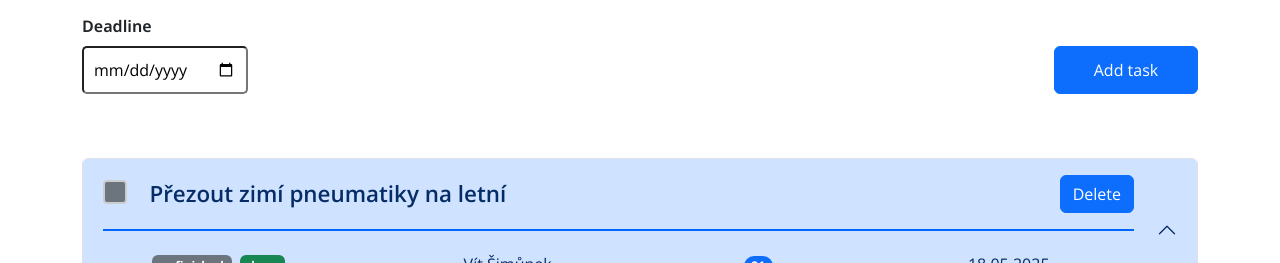
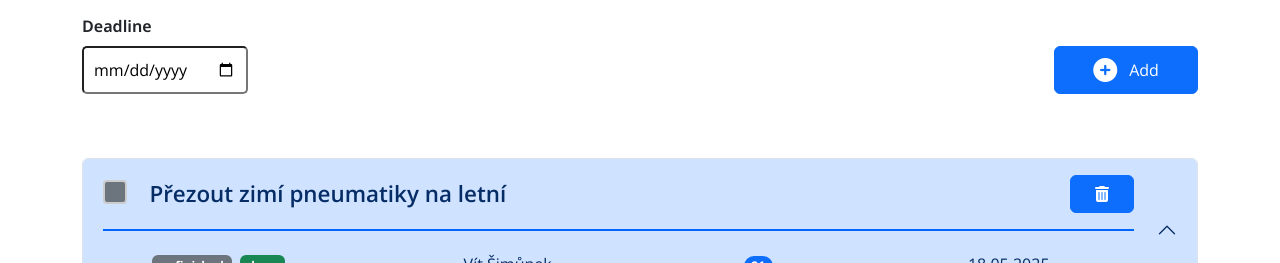
Before and after one commit to Vitus96/React_To_Do_App, a React (Create React App) app: page /project in a window 1280 px wide. Shown: the part 458-721 px from the top of the page. Built offline with nearby package versions, Linux system fonts and the light colour scheme.

Commit message:
Adding icons

```diff
--- a/public/index.html
+++ b/public/index.html
@@ -29,6 +29,8 @@
     href="https://fonts.googleapis.com/css2?family=Montserrat:ital,wght@0,100..900;1,100..900&family=Open+Sans:ital,wght@0,300..800;1,300..800&display=swap"
     rel="stylesheet">
 
+  <!-- FOnt Awesome Icons-->
+  <link rel="stylesheet" href="https://cdnjs.cloudflare.com/ajax/libs/font-awesome/6.5.0/css/all.min.css">
 
 </head>
 
--- a/src/App.scss
+++ b/src/App.scss
@@ -90,58 +90,26 @@ a.navbar-brand {
   }
 }
 
-
 .form-label {
   font-weight: 650;
 }
 
+.button-plus i {
+  margin-right: 0.5em;
+}
 
+
+/*
+.button-delete::before {
+  content: "\1F5D1"; // Unicode hex zápis
+  margin-right: 8px;
+  color: white;
+  font-size: 20px;
+}
+*/
 
 
 /* ListForm component */
-
-/*
-.listform-container {
-  padding-top: 2em;
-}
-
-.list-group-item {
-  width: 95%;
-}
-
-.form-list-container {
-  display: flex;
-  align-items: center;
-  justify-content: center;
-  border-bottom: 2px solid #0066ff;
-  padding-bottom: 0.5em;
-}
-
-.list-item {
-  padding: 1em 0 0 2em;
-  display: flex;
-  align-items: center;
-  justify-content: center;
-}
-
-.item-task {
-  display: flex;
-  align-items: center;
-  width: 100%;
-  font-weight: 600;
-  font-size: 1.4em;
-}
-
-.form-list-checkbox {
-  padding-right: 1em;
-}
-
-.item-button-delete {
-  display: flex;
-  justify-content: flex-end;
-}
-*/
-
 
 .form-list-container {
   display: flex;
@@ -154,7 +122,6 @@ a.navbar-brand {
 
   @media (min-width: 37.5em) {
     // 600px
-    //600px
     flex-direction: row;
   }
 }
@@ -205,13 +172,16 @@ a.navbar-brand {
   width: 96%;
 }
 
+.button-delete {
+  width: 4em;
 
-
-
+  i {
+    color: white;
+  }
+}
 
 
 /* CHECKBOX */
-
 .form-list-container {
   display: flex;
   justify-content: flex-start;
@@ -252,36 +222,11 @@ input[type="checkbox"].custom:checked::after {
   transform: rotate(45deg);
 }
 
-/*--------------------------------------------*/
 
 
 
 
-
-
-
-
-
-
-
-
-
-
-
-
-
-
-
-
-
-
-
-
-
-
-
-
-/*--------------------------------------*/
+/*--------------------------------------------*/
 
 
 /*
--- a/src/components/ButtonForm.js
+++ b/src/components/ButtonForm.js
@@ -6,7 +6,7 @@ import Button from 'react-bootstrap/Button';
 function ButtonForm() {
     return (
         <>
-            <Button type="submit" className="button-add">Add task </Button>
+            <Button type="submit" className="button-add button-plus"><i class="fa-solid fa-circle-plus fa-xl"></i>Add</Button>
         </>
     );
 };
--- a/src/components/ButtonFormDelete.js
+++ b/src/components/ButtonFormDelete.js
@@ -1,12 +1,17 @@
 import React from "react";
+import Button from 'react-bootstrap/Button';
 
-import Button from 'react-bootstrap/Button';
+// Icons:
+
 
 
 function ButtonFormDelete() {
     return (
         <>
-            <Button type="submit" className="button-add">Delete</Button>
+            <Button type="submit" className="button-add button-delete">
+                <i class="fa-solid fa-trash-can"></i>
+            </Button>
+
         </>
     );
 }
```
